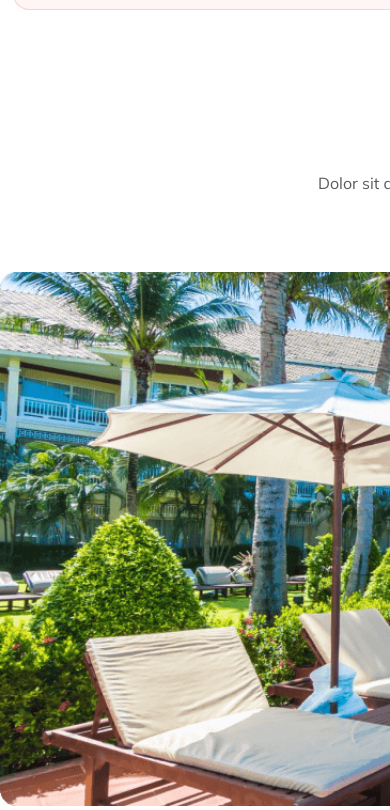
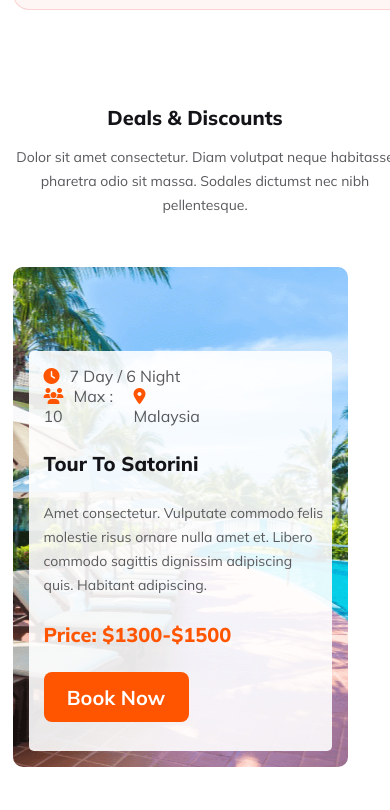
Before and after one commit to arif611213/Hero-Travel, a plain HTML site: page index.html in a window 390 px wide. Shown: the part 4774-5584 px from the top of the page. Drawn offline with Linux system fonts and the light colour scheme.

Commit message:
new added

```diff
--- a/Style.css
+++ b/Style.css
@@ -756,6 +756,103 @@
         width: 350px;
     }
     /* Choose Us section End */
+
+    /* Deals Section Resposive CSS start */
+    .discount-section {
+        width: 365px;
+    }
+    .content{
+
+    }
+    .content h2 {
+        color: #131318;
+        font-size: 20px;
+    }
+    .content p {
+        width: 385px;
+        color: rgba(19, 19, 24, 0.70);
+        font-size: 14px;
+        line-height: 24px;
+    }
+    .discount-banner {
+        width: 335px;
+        height: 500px;
+        border-radius: 10px;
+        display: flex;
+        flex-direction: column-reverse;
+        position: relative;
+    }
+    .top-banner {
+        width: 273px;
+        height: 370px;
+        padding: 15px;
+        position: absolute;
+        top: 84px;
+        right: 16px;
+    }
+    .icon-text {
+        width: 176px;
+
+    }
+    .icon-text .first{
+        display: block;
+    }
+    .second{
+        display: flex;
+
+    }
+    .top-text-title h2 {
+        color: #131318;
+        font-size: 20px;
+    }
+    .top-text-title p {
+        width: 280px;
+        color: #5A5A5D;
+        font-size: 14px;
+        line-height: 24px;
+    }
+    .left-side {
+        width: 273px;
+        height: 370px;
+        background-color: #ffffffe3;
+        position: absolute;
+        top: 84px;
+        left: 17px;
+        border-radius: 5px;
+        padding: 15px;
+    }
+    .category-button .btn{
+        display: none;
+    }
+    /* text and video creation responsive css */
+    .left-text{
+
+    }
+    .video-text-section{
+        display: flex;
+    }
+    .left-text h2 {
+        color: #131318;
+        font-size: 20px;
+        width: 247px;
+    }
+    .left-text p{
+
+    }
+    .left-text ul{
+
+    }
+    .left-text ul li{
+
+    }
+
+
+    /* text and video end */
+
+
+
+
+    /* Deals Section Responsive CSS End */
 }
 
 /* Responsive CSS Ends here /*
--- a/index.html
+++ b/index.html
@@ -185,9 +185,11 @@
                 <div class="discount-banner">
                     <div class="top-banner">
                         <div class="icon-text">
-                            <span class="text"><i class="fa-solid fa-clock icon"></i>7 Day / 6 Night</span>
-                            <span class="text"><i class="fa-solid fa-users icon"></i>Max : 10</span>
-                            <span class="text"><i class="fa-solid fa-location-dot icon"></i>Malaysia</span>
+                            <span class="text first"><i class="fa-solid fa-clock icon"></i>7 Day / 6 Night</span>
+                            <div class="second">
+                                <span class="text"><i class="fa-solid fa-users icon"></i>Max : 10</span>
+                            <span class="text third"><i class="fa-solid fa-location-dot icon"></i>Malaysia</span>
+                            </div>
                         </div>
                         <div class="top-text-title">
                             <h2>Tour To Satorini</h2>
```
